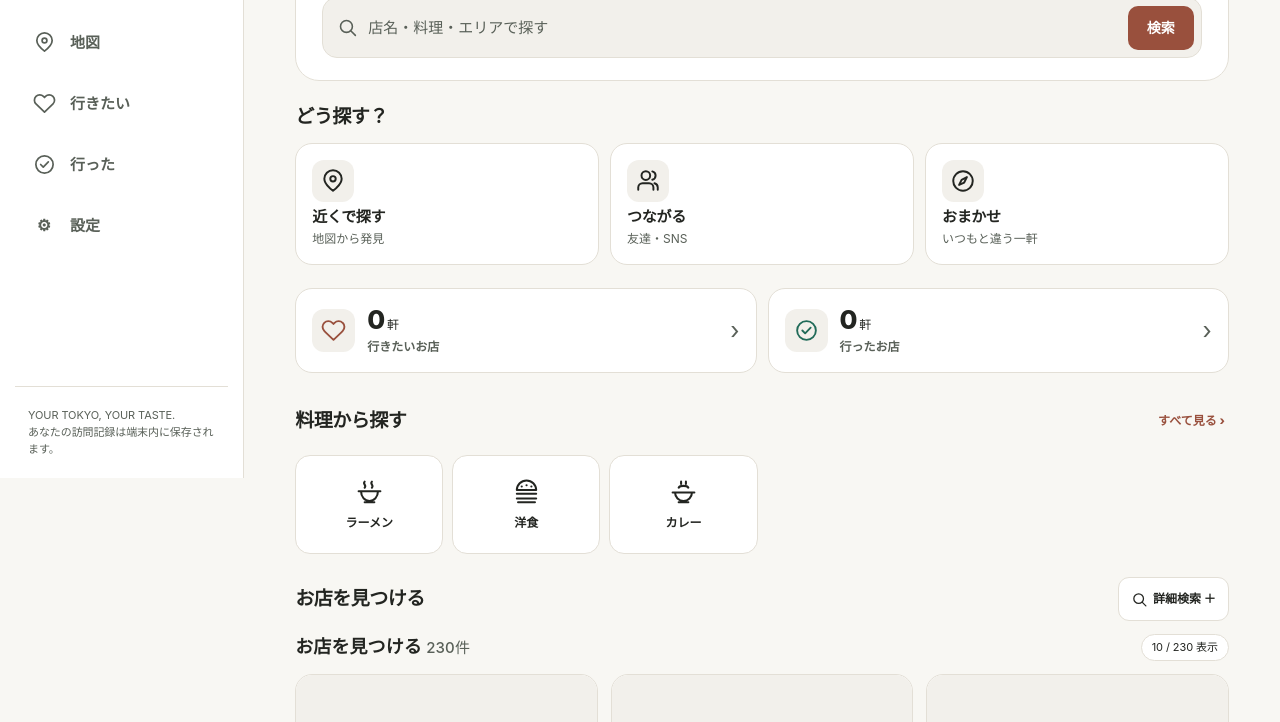
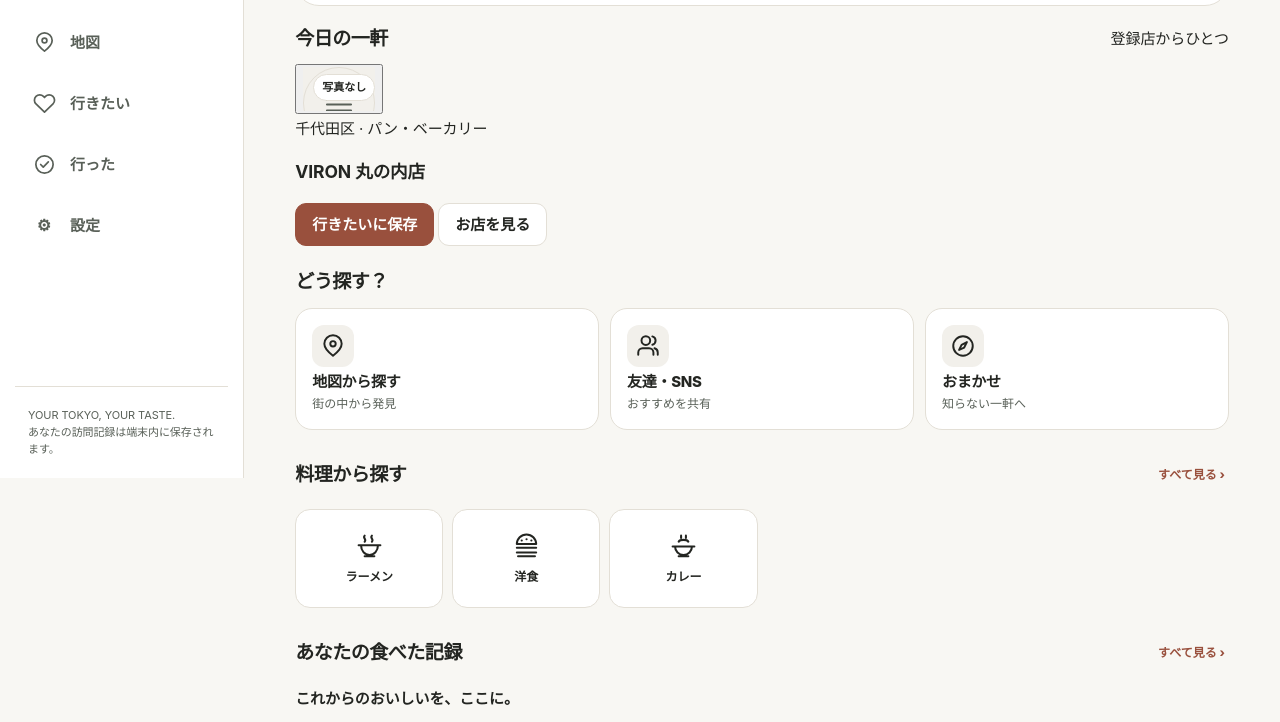
Before and after one commit to Ryo-9/tokyo-gourmet-log, a website: page index.html in a window 1280 px wide. Shown: the part 322-1044 px from the top of the page. Drawn offline with Linux system fonts and the light colour scheme.

Commit message:
Replace generic home dashboard with personal food discovery feed and photo-first feature

```diff
--- a/index.html
+++ b/index.html
@@ -693,68 +693,99 @@
     function resultsView(){let a=filtered(), shown=a.slice(0,ui.page*ui.perPage);return `<div id="results"><div class="section-title"><h2>${ui.tab==='wishlist'?'行きたいリスト':ui.tab==='visited'?'訪問済みのお店':'お店を見つける'} <small>${a.length}件</small></h2><span class="chip">${shown.length} / ${a.length} 表示</span></div>${a.length?`<div class="list-grid">${shown.map(card).join('')}</div>${shown.length<a.length?`<div style="text-align:center;margin:24px 0"><button class="btn" data-action="loadMore">さらに表示（残り${a.length-shown.length}件）</button></div>`:''}`:`<div class="big-empty"><strong>該当するお店がありません</strong>条件を変更するか、別のキーワードを試してください。<div style="margin-top:14px"><button class="btn tiny" data-action="clearFilters">絞り込み解除</button></div></div>`}`}
     function cardsView(){return filters()+resultsView()}
     function explore(){
-     const s=stats();
+      const all=getShops(),s=stats();
+      const unvisited=all.filter(x=>statusOf(x)==="new");
+      const day=new Date(),offset=day.getFullYear()*372+day.getMonth()*31+day.getDate();
+      const pick=(unvisited.length?unvisited:all)[offset%(unvisited.length||all.length||1)]||null;
+      const saved=all.filter(x=>statusOf(x)==="wish").slice(0,8);
+      const myVisits=store.visits.slice().sort((a,b)=>String(b.date||"").localeCompare(String(a.date||""))).slice(0,20);
+      const recent=[],seen=new Set();
+      for(const v of myVisits){
+        const shop=getShop(v.shopId);
+        if(shop&&!seen.has(shop.id)){recent.push({shop,date:v.date});seen.add(shop.id);}
+        if(recent.length>=6)break;
+      }
       const categories=[
-      ["麺・ラーメン","ramen","ラーメン"],
-      ["カフェ・甘味","coffee","カフェ"],
-      ["洋食・バーガー","burger","洋食"],
-      ["焼肉","meat","焼肉"],
-      ["カレー・エスニック","curry","カレー"],
-      ["スイーツ・甘味","cake","スイーツ"]
-     ].filter(x=>GENRES.includes(x[0]));
-     return `<div class="home-hub">
+        ["麺・ラーメン","ramen","ラーメン"],["カフェ・甘味","coffee","カフェ"],
+        ["洋食・バーガー","burger","洋食"],["焼肉","meat","焼肉"],
+        ["カレー・エスニック","curry","カレー"],["スイーツ・甘味","cake","スイーツ"]
+      ].filter(([id])=>GENRES.includes(id));
+      function smallCard(shop,sub){
+        return `<button type="button" class="feed-small-card" data-action="detail" data-id="${esc(shop.id)}" aria-label="${esc(shop.name)}の詳細を見る">
+          ${photoVisual(shop,"feed-small")}
+          <span class="feed-small-info"><strong>${esc(shop.name)}</strong><small>${esc(sub||shop.ward||"エリア未設定")}</small></span>
+        </button>`;
+      }
+      return `<div class="home-hub home-feed">
         <section class="home-hero" aria-labelledby="homeTitle">
-         <div class="home-hero-head"><span class="home-brand">TOKYO <strong>GOURMET LOG</strong></span><button type="button" class="home-settings" data-tab="data" aria-label="設定を開く">⚙</button></div>
-         <div class="home-hero-copy">
-           <span class="home-kicker">あなたの東京、あなたのおいしい。</span>
-           <h1 id="homeTitle">今日、<br>何食べる？</h1>
-           <p>お店探しも、食べた記録も、ここから。</p>
-         </div>
-         <div class="home-illustration" aria-hidden="true">${navIcon("utensils")}</div>
+          <div class="home-hero-head"><span class="home-brand">TOKYO <strong>GOURMET LOG</strong></span>
+            <button type="button" class="home-settings" data-tab="data" aria-label="設定とバックアップを開く">⚙</button></div>
+          <div class="home-hero-copy"><span class="home-kicker">気になる一軒を、見つけよう。</span>
+            <h1 id="homeTitle">今日は、どこへ？</h1></div>
           <form id="homeSearchForm" class="home-search" role="search">
             <label class="sr-only" for="homeKeyword">店名・料理・エリアを検索</label>
             <span class="home-search-icon" aria-hidden="true">${navIcon("search")}</span>
-           <input id="homeKeyword" name="homeKeyword" type="search" value="${esc(ui.keyword)}" placeholder="店名・料理・エリアで探す" autocomplete="off">
-           <button type="submit" aria-label="検索する">検索</button>
+            <input id="homeKeyword" name="homeKeyword" type="search" value="${esc(ui.keyword)}" placeholder="お店・料理・エリアを検索" autocomplete="off">
+            <button type="submit" aria-label="検索する">探す</button>
           </form>
         </section>
-       <section class="home-start" aria-label="すぐに使う">
+        <section class="feed-spotlight" aria-labelledby="feedSpotTitle">
+          <div class="home-section-head"><h2 id="feedSpotTitle">今日の一軒</h2><span class="feed-caption">登録店からひとつ</span></div>
+          ${pick?`<article class="feed-feature">
+            <button type="button" class="feed-feature-visual" data-action="detail" data-id="${esc(pick.id)}" aria-label="${esc(pick.name)}の詳細を開く">${photoVisual(pick,"feed-large")}</button>
+            <div class="feed-feature-body">
+              <span class="feed-feature-meta">${esc(pick.ward)} · ${esc(pick.genre)}</span>
+              <h3>${esc(pick.name)}</h3>
+              <div class="feed-feature-actions">
+                <button type="button" class="btn primary" data-action="wish" data-id="${esc(pick.id)}">${statusOf(pick)==="wish"?"保存済み":"行きたいに保存"}</button>
+                <button type="button" class="btn" data-action="detail" data-id="${esc(pick.id)}">お店を見る</button>
+              </div>
+            </div>
+          </article>`:'<p class="hint">登録されている店舗はまだありません。</p>'}
+        </section>
+        <section class="home-start" aria-label="次の操作">
           <div class="home-section-head"><h2>どう探す？</h2></div>
           <div class="home-action-grid">
             <button type="button" class="home-action home-action-map" data-tab="mapsearch">
-             <span class="home-action-icon" aria-hidden="true">${navIcon("map")}</span><strong>近くで探す</strong><small>地図から発見</small>
-           </button>
+              <span class="home-action-icon" aria-hidden="true">${navIcon("map")}</span><strong>地図から探す</strong><small>街の中から発見</small></button>
             <button type="button" class="home-action home-action-social" data-tab="sns">
-             <span class="home-action-icon" aria-hidden="true">${navIcon("users")}</span><strong>つながる</strong><small>友達・SNS</small>
-           </button>
+              <span class="home-action-icon" aria-hidden="true">${navIcon("users")}</span><strong>友達・SNS</strong><small>おすすめを共有</small></button>
             <button type="button" class="home-action home-action-random" data-action="discover">
-             <span class="home-action-icon" aria-hidden="true">${navIcon("compass")}</span><strong>おまかせ</strong><small>いつもと違う一軒</small>
-           </button>
+              <span class="home-action-icon" aria-hidden="true">${navIcon("compass")}</span><strong>おまかせ</strong><small>知らない一軒へ</small></button>
           </div>
+        </section>
+        <section class="home-cuisines" aria-labelledby="homeCuisineTitle">
+          <div class="home-section-head"><h2 id="homeCuisineTitle">料理から探す</h2>
+            <button type="button" class="home-all-genres" data-action="genreChip" data-genre="all">すべて見る ›</button></div>
+          <div class="home-cuisine-grid">${categories.map(([id,icon,label])=>
+            `<button type="button" class="home-cuisine-item ${ui.genre===id?"selected":""}" data-action="genreChip" data-genre="${esc(id)}" aria-pressed="${ui.genre===id}">
+              <span class="home-cuisine-icon" aria-hidden="true">${navIcon(icon)}</span><strong>${label}</strong></button>`).join("")}</div>
+        </section>
+        <section class="feed-memory" aria-labelledby="feedMemoryTitle">
+          <div class="home-section-head"><h2 id="feedMemoryTitle">あなたの食べた記録</h2><button class="home-all-genres" data-tab="visited">すべて見る ›</button></div>
+          ${recent.length?`<div class="feed-card-strip">${recent.map(x=>smallCard(x.shop,x.date?x.date+" · "+x.shop.ward:x.shop.ward)).join("")}</div>`:
+            '<div class="feed-empty"><strong>これからのおいしいを、ここに。</strong><p>お店に行ったら記録を残してみましょう。自分の写真も並べられます。</p><button type="button" class="btn" data-tab="visited">訪問記録を見る</button></div>'}
+        </section>
+        <section class="feed-memory" aria-labelledby="feedWishlistTitle">
+          <div class="home-section-head"><h2 id="feedWishlistTitle">行ってみたいお店</h2><button class="home-all-genres" data-tab="wishlist">すべて見る ›</button></div>
+          ${saved.length?`<div class="feed-card-strip">${saved.map(x=>smallCard(x,x.ward+" · "+x.genre)).join("")}</div>`:
+            '<div class="feed-empty"><strong>気になるお店をためていこう。</strong><p>「行きたいに保存」したお店がここに並びます。</p><button type="button" class="btn" data-tab="mapsearch">地図からお店を探す</button></div>'}
         </section>
         <section class="home-metrics" aria-label="自分のグルメ記録">
           <button type="button" data-tab="wishlist" class="home-metric">
             <span class="home-metric-icon" aria-hidden="true">${navIcon("heart")}</span>
-           <span class="home-metric-copy"><strong>${s.wish}<small>軒</small></strong><span>行きたいお店</span></span><span class="home-metric-arrow" aria-hidden="true">›</span>
-         </button>
+            <span class="home-metric-copy"><strong>${s.wish}<small>軒</small></strong><span>行きたいお店</span></span><span class="home-metric-arrow" aria-hidden="true">›</span></button>
           <button type="button" data-tab="visited" class="home-metric">
             <span class="home-metric-icon visited" aria-hidden="true">${navIcon("check")}</span>
-           <span class="home-metric-copy"><strong>${s.visited}<small>軒</small></strong><span>行ったお店</span></span><span class="home-metric-arrow" aria-hidden="true">›</span>
-         </button>
-       </section>
-       <section class="home-cuisines" aria-labelledby="homeCuisineTitle">
-         <div class="home-section-head"><h2 id="homeCuisineTitle">料理から探す</h2><button type="button" class="home-all-genres" data-action="genreChip" data-genre="all">すべて見る ›</button></div>
-         <div class="home-cuisine-grid">${categories.map(([id,icon,label])=>
-           `<button type="button" class="home-cuisine-item ${ui.genre===id?"selected":""}" data-action="genreChip" data-genre="${esc(id)}" aria-pressed="${ui.genre===id}">
-             <span class="home-cuisine-icon" aria-hidden="true">${navIcon(icon)}</span><strong>${label}</strong></button>`).join("")}</div>
+            <span class="home-metric-copy"><strong>${s.visited}<small>軒</small></strong><span>行ったお店</span></span><span class="home-metric-arrow" aria-hidden="true">›</span></button>
         </section>
         <section class="home-find" aria-labelledby="homeFindTitle">
-         <div class="home-section-head home-find-head"><h2 id="homeFindTitle">お店を見つける</h2>
+          <div class="home-section-head home-find-head"><h2 id="homeFindTitle">お店をもっと探す</h2>
             <button type="button" id="homeFiltersToggle" class="home-filter-toggle" data-action="toggleFilters" aria-expanded="${ui.filtersOpen}" aria-controls="homeExtraFilters">${navIcon("search")} 詳細検索 ${ui.filtersOpen?"−":"＋"}</button></div>
           <div id="homeExtraFilters" ${ui.filtersOpen?"":'hidden'}>${ui.filtersOpen?filters():""}</div>
           ${resultsView()}
         </section>
-       <p class="home-disclaimer">料理アイコンはジャンルの目印です。営業時間や価格は訪問前にご確認ください。</p>
+        <p class="home-disclaimer">店舗の写真は本人が登録したものです。写真がないお店はジャンルの線画で表示します。営業時間・価格は訪問前にご確認ください。</p>
       </div>`;
     }
     function savedView(){const t=ui.tab==='wishlist';return pageHeader(t?'SAVED PLACES':'MY FOOD DIARY',t?'気になるお店を、ひとまとめに。':'訪問の記録を、残そう。',t?'保存したお店から、次の食事を決めましょう。':'再訪したいお店や、感想を振り返れます。','<button class="btn primary" data-action="discover">✦ 新しい店を発掘</button>')+statsHtml()+cardsView()}
```
Lines whose indentation alone changed are shown as unchanged.
